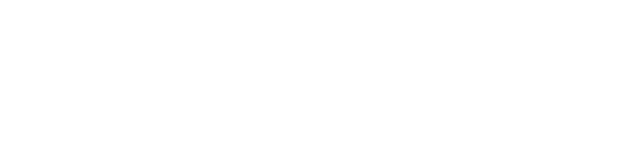
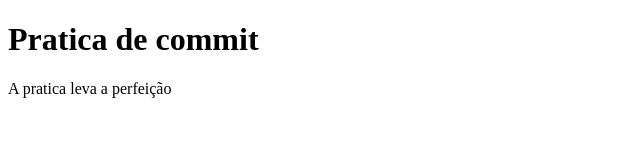
Before and after one commit to awpadilha/pratica-github-18-08, a plain HTML site: page index.html in a window 1280 px wide. Shown: the whole page, without its empty margins (0-640 px from the left). Drawn offline with Linux system fonts and the light colour scheme.

Commit message:
primeiro commit

```diff
--- a/app.js
+++ b/app.js
@@ -1,2 +1,3 @@
 // testando - Thaisa
 //Ector
+console.log("praticando")
--- a/index.html
+++ b/index.html
@@ -6,5 +6,8 @@
     <meta name="viewport" content="width=device-width, initial-scale=1.0" />
     <title>Document</title>
   </head>
-  <body></body>
+  <body>
+    <h1>Pratica de commit</h1>
+    <p>A pratica leva a perfeição</p>
+  </body>
 </html>
--- a/styles.css
+++ b/styles.css
@@ -1,3 +1,5 @@
 * {
   margin: auto;
+  width: auto;
+  height: auto;
 }
```
